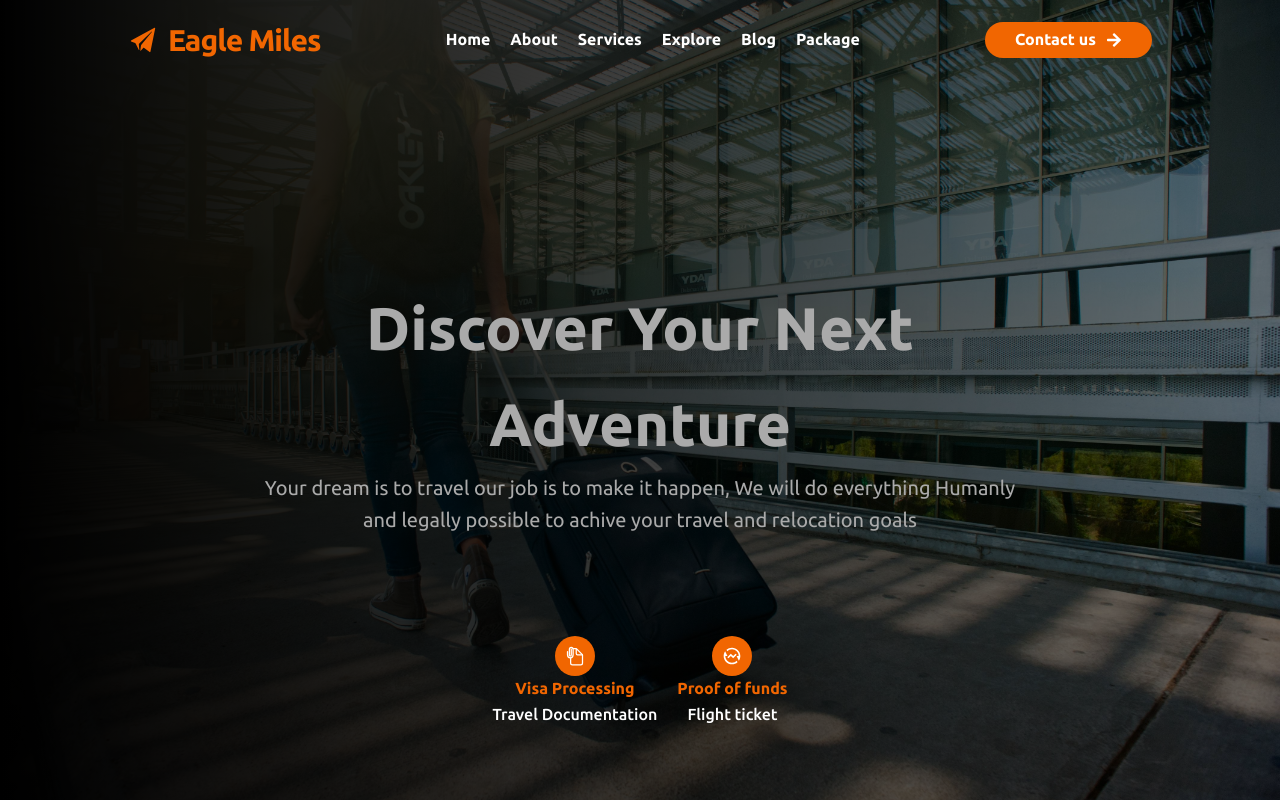
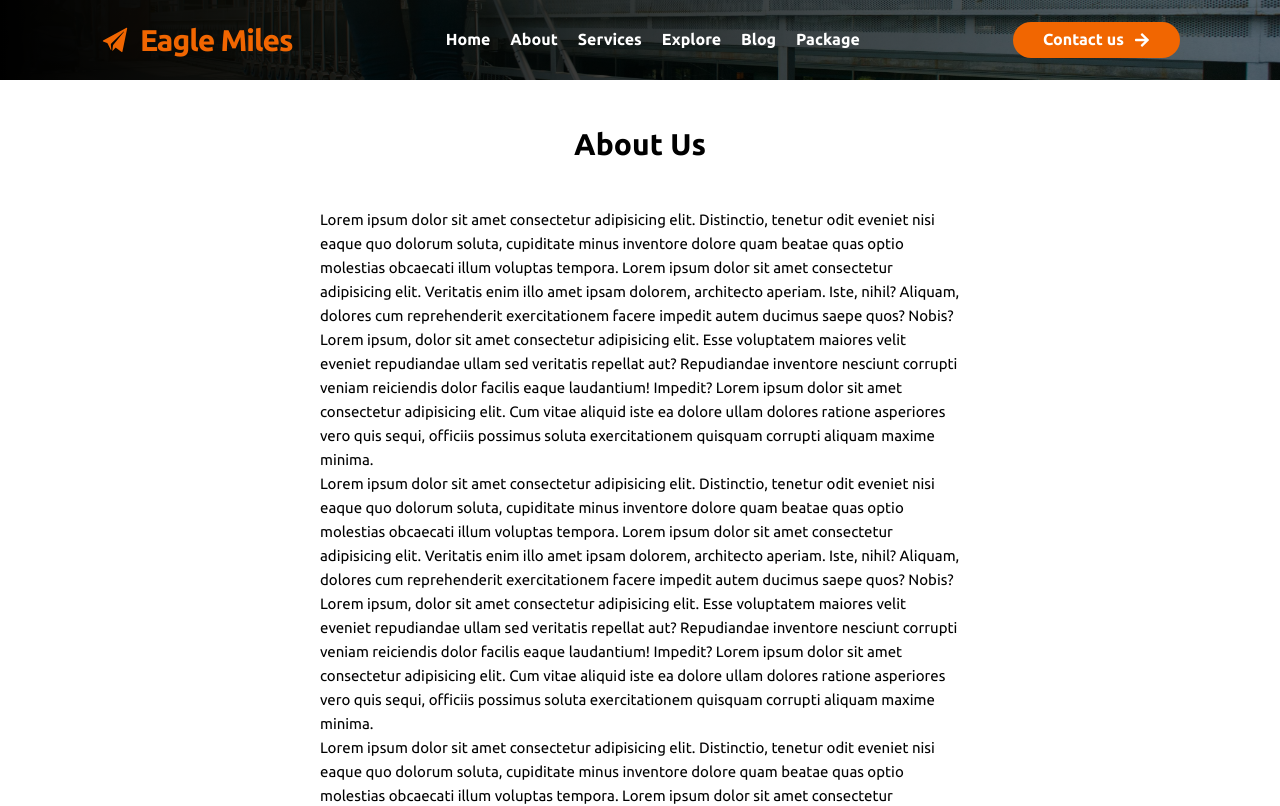
Before and after one commit to baccrie/eagle-miles, a React (Vite) app: page /about in a window 1280 px wide. Shown: the top 806 px of the page. Built offline with nearby package versions, Linux system fonts and the light colour scheme.

Commit message:
about page fixed

```diff
--- a/src/App.tsx
+++ b/src/App.tsx
@@ -1,17 +1,21 @@
 import { BrowserRouter, Routes, Route } from "react-router-dom";
 import Homepage from "./pages/Homepage";
 import About from "./pages/About";
+import Blog from "./pages/Blog";
+import BlogPage from "./pages/BlogPage";
 
 function App() {
   return (
-    <div className="app">
-      <BrowserRouter>
+    <BrowserRouter>
+      <div className="app">
         <Routes>
           <Route index element={<Homepage />} />
           <Route path="/about" element={<About />} />
+          <Route path="/blog" element={<Blog />} />
+          <Route path="/blog/:id" element={<BlogPage />} />
         </Routes>
-      </BrowserRouter>
-    </div>
+      </div>
+    </BrowserRouter>
   );
 }
 
--- /dev/null
+++ b/src/components/HeaderNav.tsx
@@ -0,0 +1,46 @@
+import styles from "./modules/HeaderNav.module.css";
+import Logo from "./Logo";
+import { FaArrowRight } from "react-icons/fa";
+import { NavLink } from "react-router-dom";
+
+export default function HeaderNav() {
+  return (
+    <section className={styles.nav}>
+      <Logo />
+
+      <nav className={styles.mainNav}>
+        <ul>
+          <li>
+            <NavLink to="#">Home</NavLink>
+          </li>
+          <li>
+            <NavLink to="#">About</NavLink>
+          </li>
+          <li>
+            <NavLink to="#">Services</NavLink>
+          </li>
+          <li>
+            <NavLink to="#">Explore</NavLink>
+          </li>
+          <li>
+            <NavLink to="#">Blog</NavLink>
+          </li>
+          <li>
+            <NavLink to="#">Package</NavLink>
+          </li>
+        </ul>
+      </nav>
+
+      <nav className={styles.otherNav}>
+        <ul>
+          <li>
+            <NavLink to="#">
+              <span>Contact us </span>
+              <FaArrowRight />
+            </NavLink>
+          </li>
+        </ul>
+      </nav>
+    </section>
+  );
+}
--- /dev/null
+++ b/src/components/modules/HeaderNav.module.css
@@ -0,0 +1,65 @@
+/* top nav */
+.nav {
+  width: 100%;
+  height: 10vh;
+  margin: auto;
+  background-color: black;
+  padding: 0 10rem;
+  background: linear-gradient(to right, #000, rgba(0, 0, 0, 0.5)),
+    url("/public/images/pexels-freestockpro-1008155.jpg");
+
+  background-size: cover;
+  background-position: center;
+
+  display: flex;
+  align-items: center;
+  justify-content: space-between;
+}
+
+.nav nav {
+  color: #fff;
+  font-size: 1.6rem;
+  font-weight: 600;
+
+  align-self: stretch;
+}
+
+.nav nav ul {
+  display: flex;
+  align-items: center;
+  list-style-type: none;
+  height: 100%;
+}
+
+.nav nav ul li:not(:last-of-type) {
+  margin-right: 2rem;
+}
+
+.nav nav a:link,
+.nav nav a:visited {
+  text-decoration: none;
+  color: inherit;
+  border-bottom: 2px solid none;
+
+  transition: all 0.3s;
+}
+
+.nav nav a:hover,
+.nav nav a:active {
+  display: block;
+  border-bottom: 2px solid var(--color-brand--1);
+}
+
+.otherNav li:last-of-type {
+  background-color: var(--color-brand--1);
+  padding: 0.5rem 3rem;
+  border-radius: 40px;
+}
+
+.otherNav li:last-of-type a {
+  display: flex;
+  justify-content: center;
+  align-items: center;
+
+  gap: 1rem;
+}
--- a/src/pages/About.tsx
+++ b/src/pages/About.tsx
@@ -1,11 +1,12 @@
 import Header from "../components/Header";
 import Footer from "../components/Footer";
 import styles from "./modules/About.module.css";
+import HeaderNav from "../components/HeaderNav";
 
 export default function About() {
   return (
     <>
-      <Header />
+      <HeaderNav />
       <section className={styles.aboutUs}>
         <h2>About Us</h2>
         <p>
--- /dev/null
+++ b/src/pages/Blog.tsx
@@ -0,0 +1,9 @@
+import { Outlet } from "react-router-dom";
+
+export default function Blog() {
+  return (
+    <>
+      <h1>Blog</h1>
+    </>
+  );
+}
--- /dev/null
+++ b/src/pages/BlogPage.tsx
@@ -0,0 +1,7 @@
+export default function BlogPage() {
+  return (
+    <>
+      <h1>Single Blog</h1>
+    </>
+  );
+}
```
Also changed, not shown: src/pages/modules/Blog.module.css (added).
